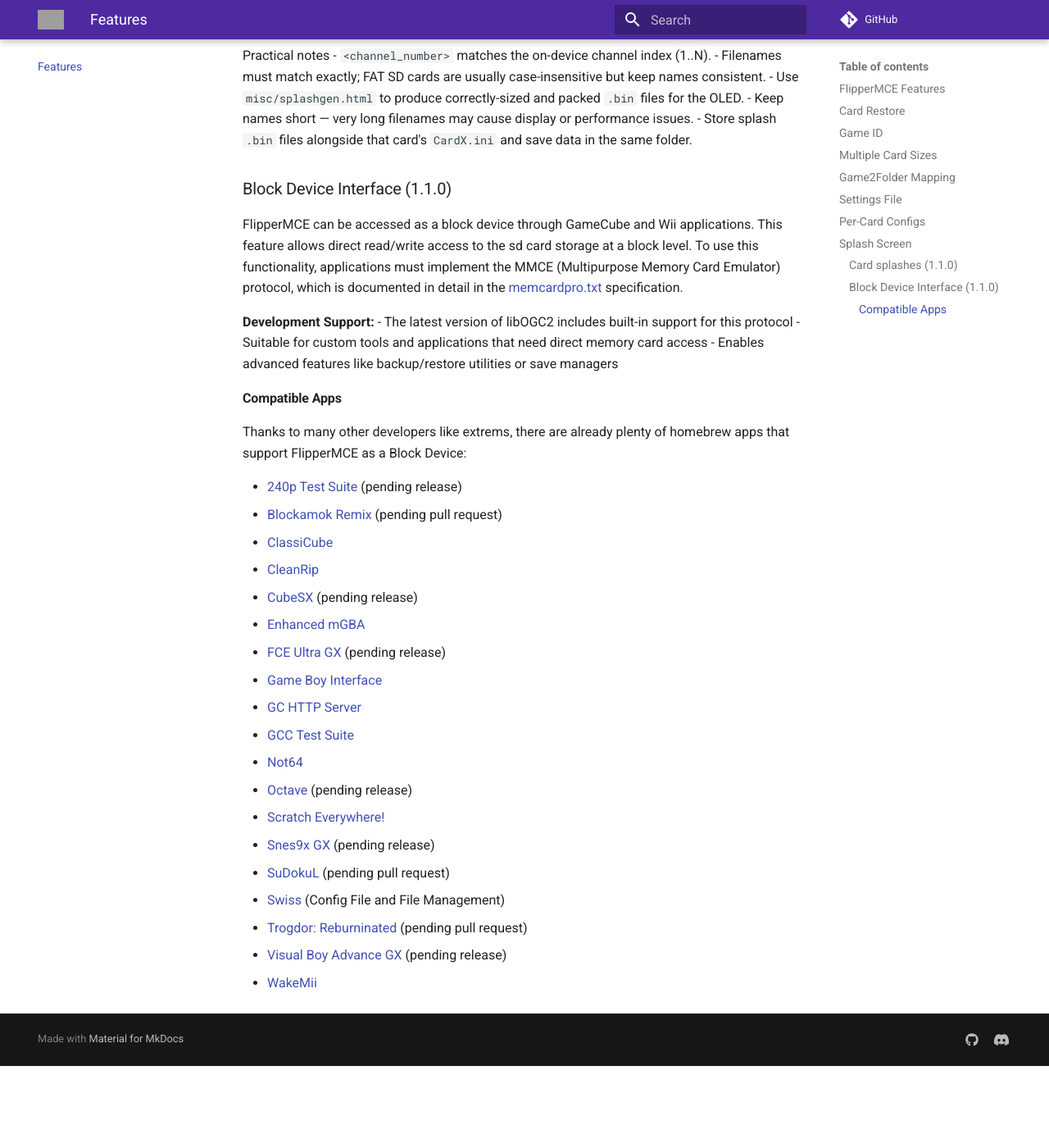
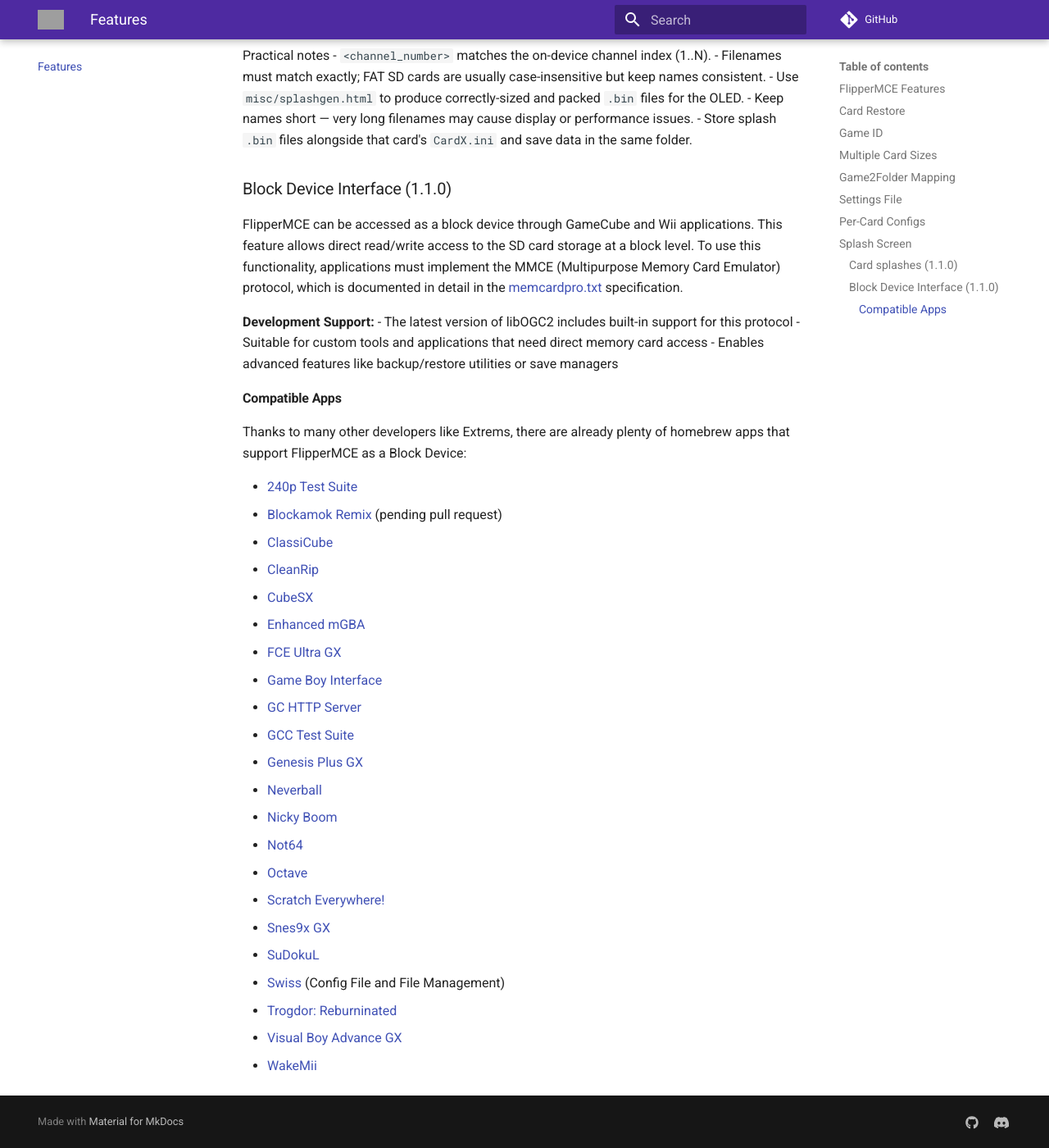
Before and after one commit to FlipperMCE/flippermce.github.io, an MkDocs documentation site: the page built from docs/features.md, in a window 1280 px wide and 1400 px high, scrolled down 3878 px. Shown: the whole window at 82% size. Built offline with MkDocs 1.6.1 and Material for MkDocs 9.7.7, drawn with Linux system fonts in a browser that asks for light colours; before the commit the page ends 5178 px from its top, so only the background shows below that; grey boxes are pictures that could not be loaded.

Commit message:
doc: Update compatible apps

```diff
--- a/docs/features.md
+++ b/docs/features.md
@@ -145,7 +145,7 @@
 
 ### Block Device Interface (1.1.0)
 
-FlipperMCE can be accessed as a block device through GameCube and Wii applications. This feature allows direct read/write access to the sd card storage at a block level. To use this functionality, applications must implement the MMCE (Multipurpose Memory Card Emulator) protocol, which is documented in detail in the [memcardpro.txt](https://github.com/FlipperMCE/firmware/blob/143044d067805e424b9267949c0c64b18f61ec91/doc/mcp/memcardpro.txt) specification.
+FlipperMCE can be accessed as a block device through GameCube and Wii applications. This feature allows direct read/write access to the SD card storage at a block level. To use this functionality, applications must implement the MMCE (Multipurpose Memory Card Emulator) protocol, which is documented in detail in the [memcardpro.txt](https://github.com/FlipperMCE/firmware/blob/143044d067805e424b9267949c0c64b18f61ec91/doc/mcp/memcardpro.txt) specification.
 
 **Development Support:**
 - The latest version of libOGC2 includes built-in support for this protocol
@@ -154,24 +154,27 @@
 
 #### Compatible Apps
 
-Thanks to many other developers like extrems, there are already plenty of homebrew apps that support FlipperMCE as a Block Device:
+Thanks to many other developers like Extrems, there are already plenty of homebrew apps that support FlipperMCE as a Block Device:
 
-- [240p Test Suite](https://artemiourbina.itch.io/240p-test-suite) (pending release)
+- [240p Test Suite](https://artemiourbina.itch.io/240p-test-suite)
 - [Blockamok Remix](https://mode8fx.itch.io/blockamok-remix) (pending pull request)
 - [ClassiCube](https://www.classicube.net/download/gamecube)
 - [CleanRip](https://github.com/emukidid/cleanrip)
-- [CubeSX](https://github.com/emukidid/pcsxgc) (pending release)
+- [CubeSX](https://github.com/emukidid/pcsxgc)
 - [Enhanced mGBA](https://github.com/extremscorner/emgba)
-- [FCE Ultra GX](https://github.com/dborth/fceugx) (pending release)
+- [FCE Ultra GX](https://github.com/dborth/fceugx)
 - [Game Boy Interface](https://www.gc-forever.com/wiki/index.php?title=Game_Boy_Interface)
 - [GC HTTP Server](https://github.com/emukidid/gchttpserver)
 - [GCC Test Suite](https://github.com/greenwave-1/GTS)
+- [Genesis Plus GX](https://github.com/ekeeke/Genesis-Plus-GX)
+- [Neverball](https://github.com/extremscorner/neverball)
+- [Nicky Boom](https://github.com/emukidid/Nicky-Boum)
 - [Not64](https://github.com/extremscorner/not64)
-- [Octave](https://github.com/mholtkamp/octave) (pending release)
+- [Octave](https://github.com/mholtkamp/octave)
 - [Scratch Everywhere!](https://github.com/ScratchEverywhere/ScratchEverywhere)
-- [Snes9x GX](https://github.com/dborth/snes9xgx) (pending release)
-- [SuDokuL](https://mode8fx.itch.io/sudokul) (pending pull request)
+- [Snes9x GX](https://github.com/dborth/snes9xgx)
+- [SuDokuL](https://mode8fx.itch.io/sudokul)
 - [Swiss](https://github.com/emukidid/swiss-gc) (Config File and File Management)
-- [Trogdor: Reburninated](https://mode8fx.itch.io/trogdor-reburninated) (pending pull request)
-- [Visual Boy Advance GX](https://github.com/dborth/vbagx) (pending release)
+- [Trogdor: Reburninated](https://mode8fx.itch.io/trogdor-reburninated)
+- [Visual Boy Advance GX](https://github.com/dborth/vbagx)
 - [WakeMii](https://github.com/emukidid/wakemii)
```
